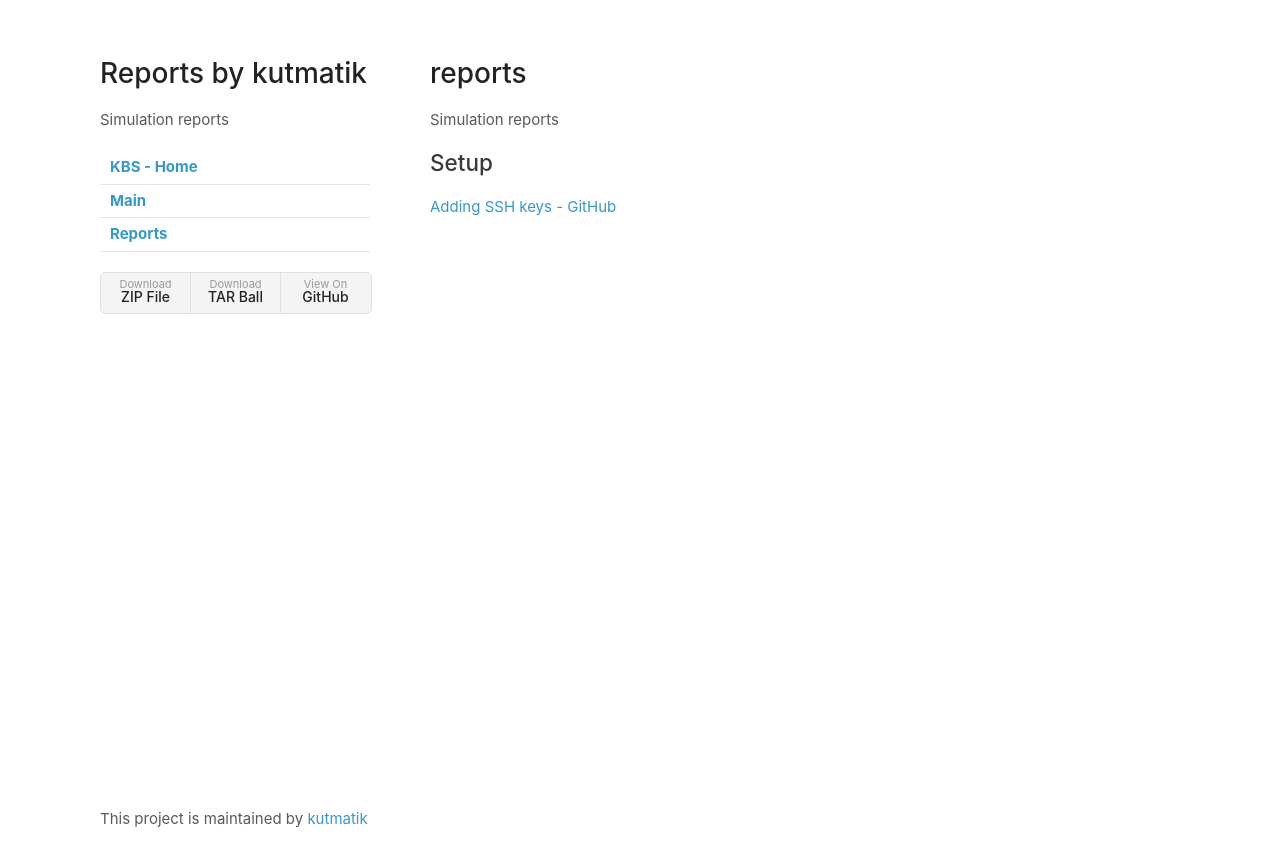
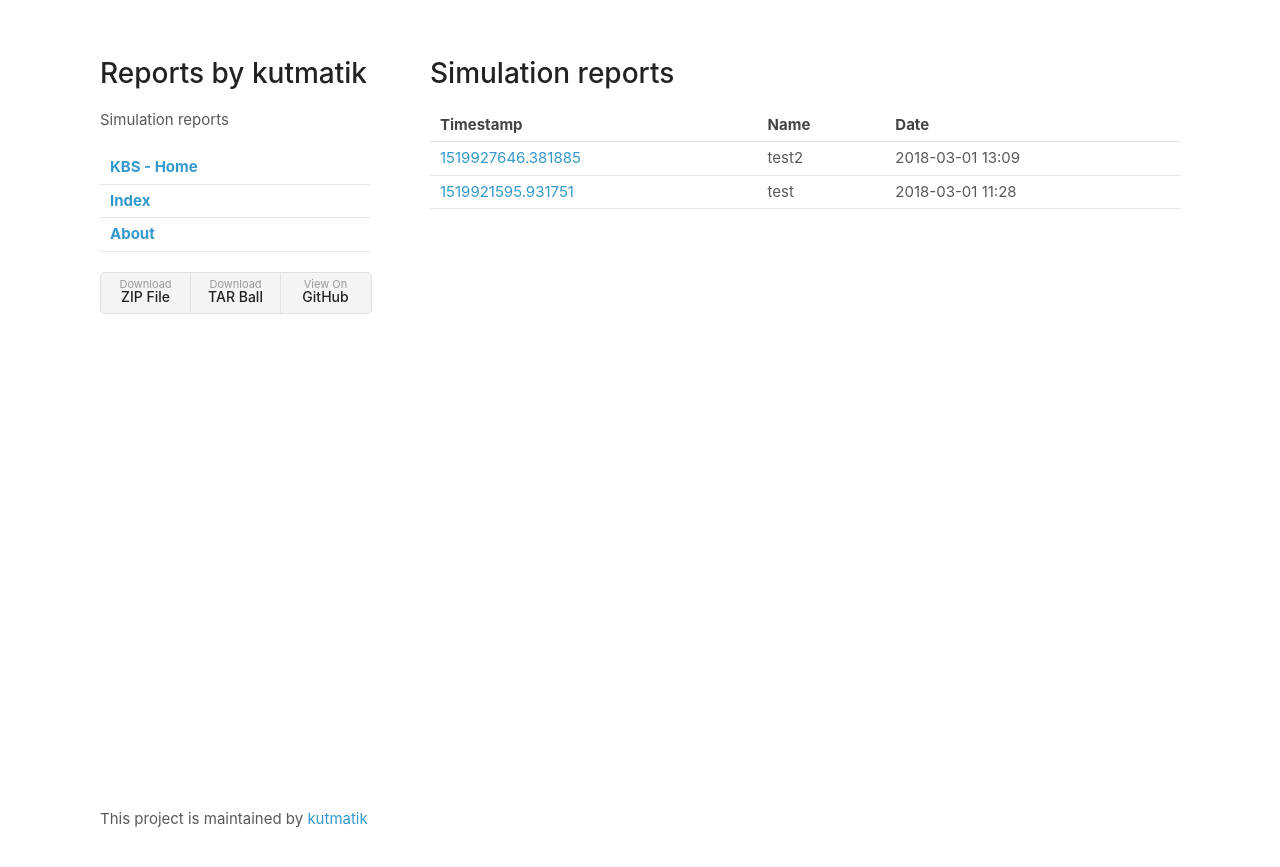
Before and after one commit to kutmatik/reports, a Jekyll site: the page built from index.md, in a window 1280 px wide. Shown: the top 867 px of the page. Built offline with Jekyll 4.4.1, drawn with Linux system fonts in a browser that asks for light colours; our own code applies the rules of GitHub Pages for plain Markdown files.

Commit message:
Reorganize pages.

```diff
--- a/_config.yml
+++ b/_config.yml
@@ -5,7 +5,7 @@
 navigation:
   - title: KBS - Home
     url: http://kbsezginel.github.io
-  - title: Main
+  - title: Index
     url: /
-  - title: Reports
-    url: /reports
+  - title: About
+    url: /about
--- a/reports.md
+++ b/index.md
@@ -8,12 +8,12 @@
     <th>Date</th>
   </tr>
   <tr>
-    <td><a href="/1519927646.381885" target="_blank">1519927646.381885</a></td>
+    <td><a href="/reports/1519927646.381885" target="_blank">1519927646.381885</a></td>
     <td>test2</td>
     <td>2018-03-01 13:09</td>
   </tr>
   <tr>
-    <td><a href="/1519921595.931751" target="_blank">1519921595.931751</a></td>
+    <td><a href="/reports/1519921595.931751" target="_blank">1519921595.931751</a></td>
     <td>test</td>
     <td>2018-03-01 11:28</td>
   </tr>
```
Also changed, not shown: about.md (renamed from README.md).
